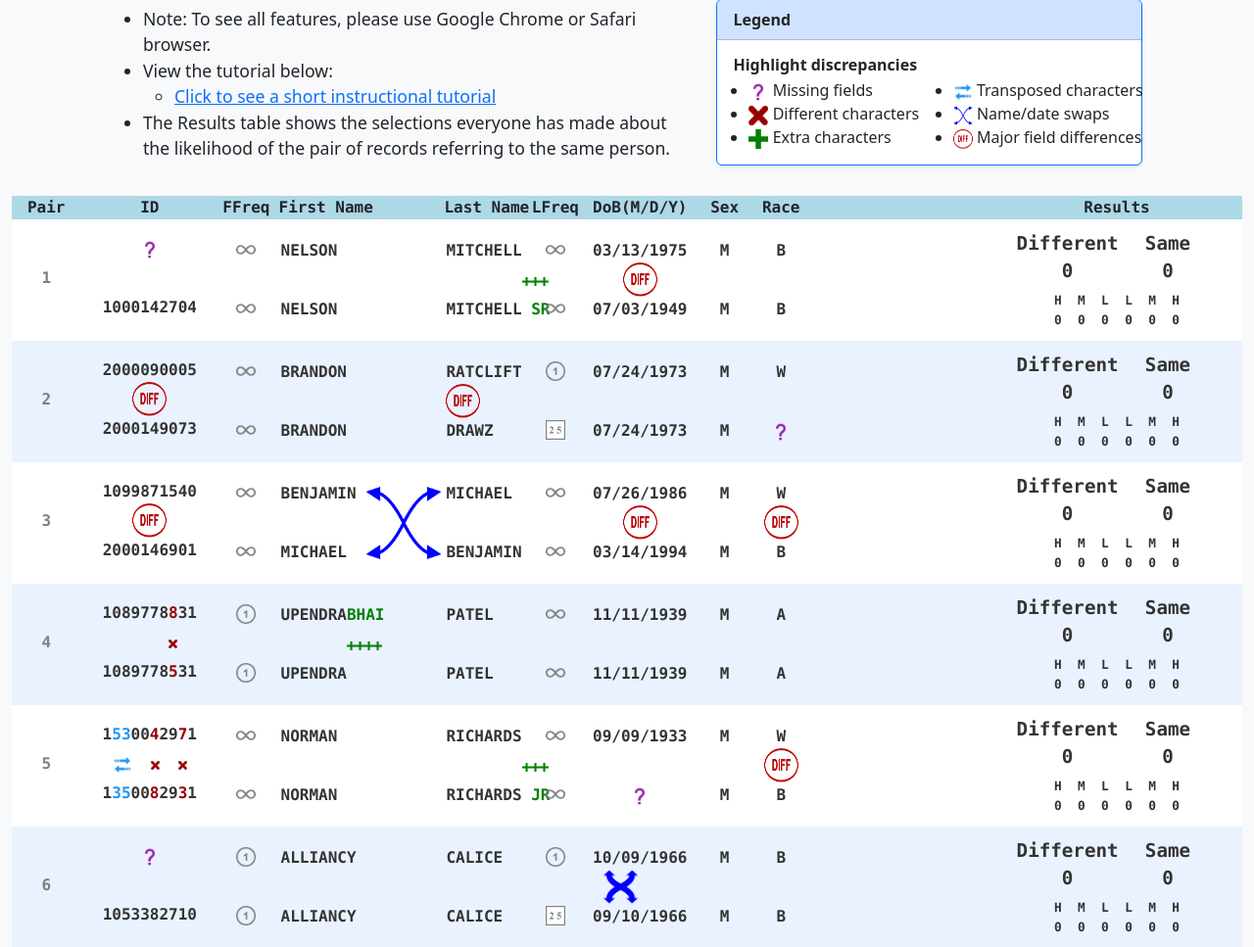
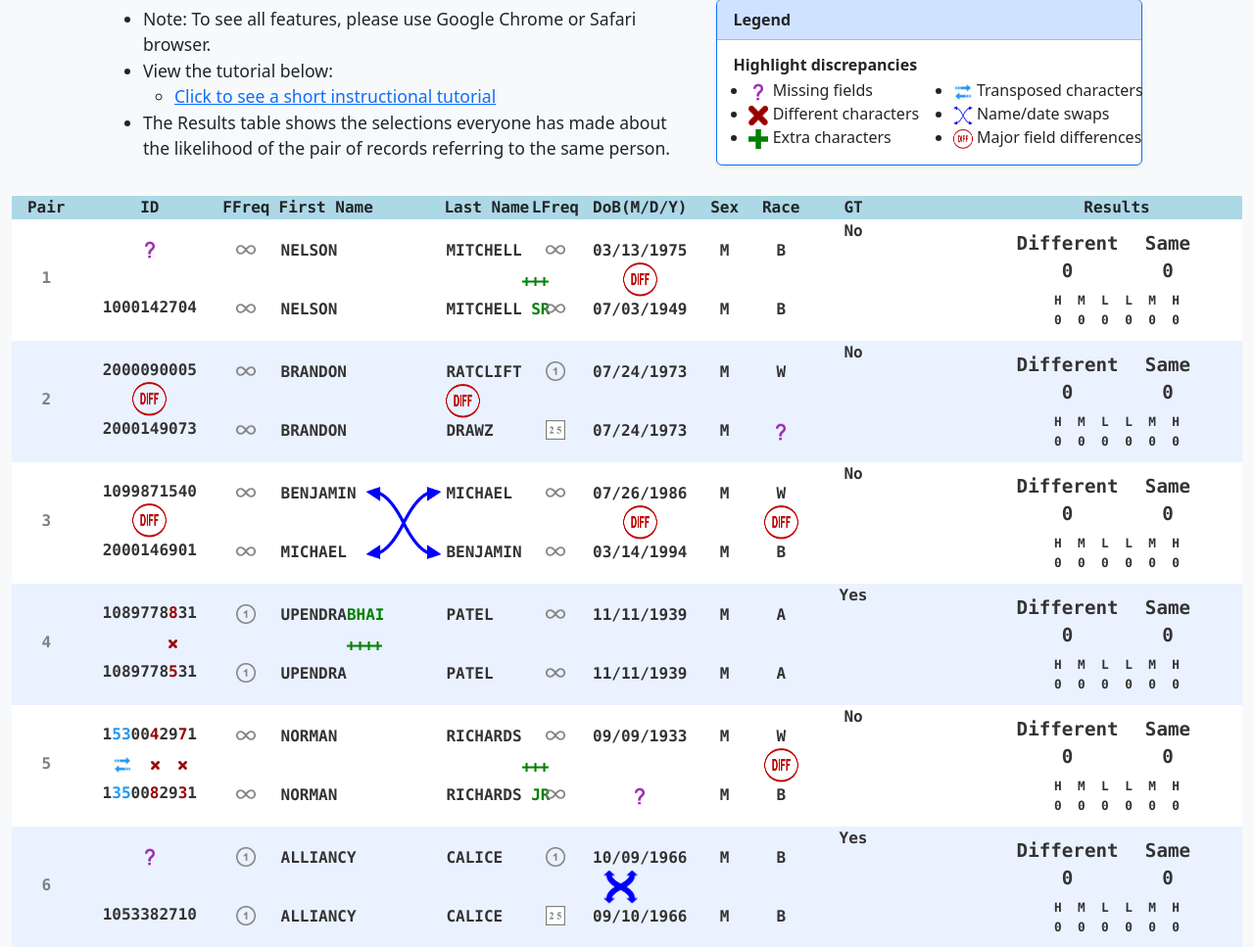
Before and after one commit to pinformatics/mindfirl_2025, a Flask app: page /admin/results in a window 1280 px wide. Shown: the part 327-1294 px from the top of the page at 98% size. Run offline with Flask 3, Linux system fonts and the light colour scheme; the visitor is signed in with stand-in values (Sample User, id 1); data that the repository does not hold is empty; parts of the project's set-up code (start-up, migrations or seed data) failed here and were passed over; some libraries are stand-ins or nearby versions.

Commit message:
Table bug fix.

```diff
--- a/UI/static/css/style.css
+++ b/UI/static/css/style.css
@@ -179,6 +179,15 @@ h6 {
 
 .table_col10 {
     width: 15vw;
+    float: left;
+}
+
+.table_col_ground_truth {
+    /* #table shares a flex row with the separate Results block (results.html)
+       and can be flex-shrunk down to its 1000px min-width floor; at that floor
+       there is only ~170px of unused space after table_col1-9, so this column
+       must stay well under that regardless of viewport width. */
+    width: 90px;
     float: left;
 }
 
--- a/UI/templates/results/results_table.html
+++ b/UI/templates/results/results_table.html
@@ -11,7 +11,7 @@
             <div class="table_col7">DoB(M/D/Y)</div>
             <div class="table_col8">Sex</div>
             <div class="table_col9">Race</div>
-            <div class="table_col10">Ground Truth</div>
+            <div class="table_col_ground_truth" title="Ground Truth">GT</div>
         </div>
         <div>
             {% for r in data %}
@@ -113,8 +113,8 @@
                         {{ r[1][8]|safe }}
                     </div>
                 </div>
-                <div class="table_col10">
-                    {{ 'Match' if pair_ground_truths[loop.index0] == '1' else 'Non-match' }}
+                <div class="table_col_ground_truth" title="Ground Truth">
+                    {{ 'Yes' if pair_ground_truths[loop.index0] == '1' else 'No' }}
                 </div>
             </div>
             <div style="clear:both"></div>
```
